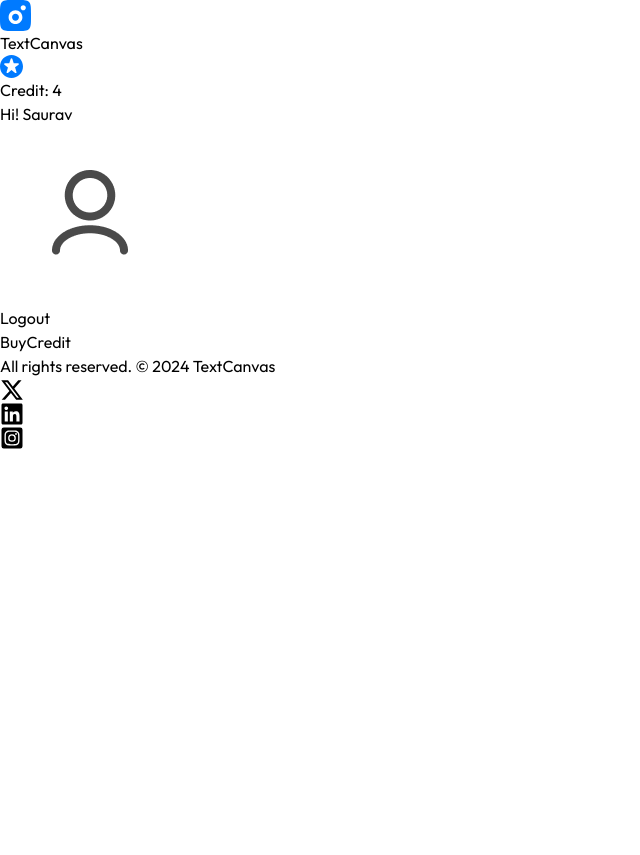
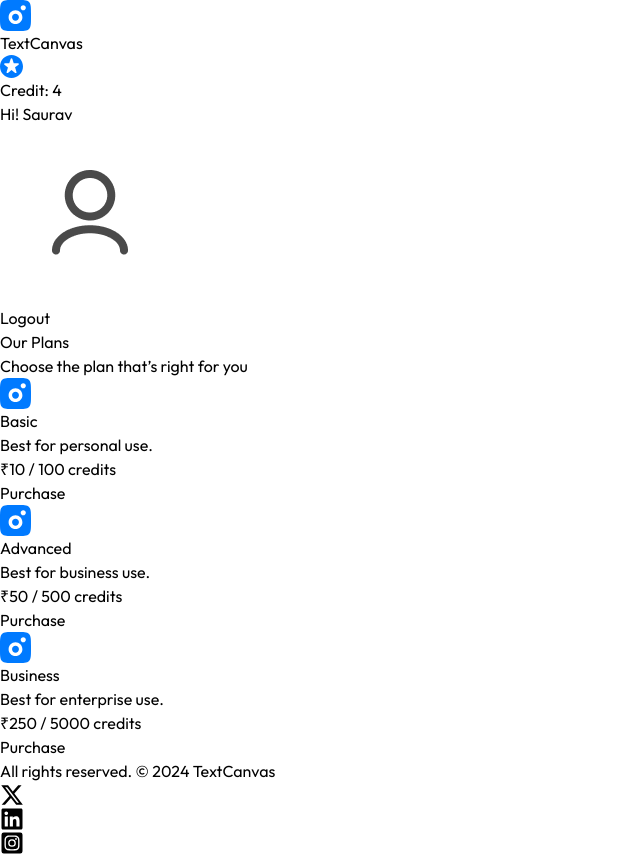
Before and after one commit to kestsaurav21/TextCanvas, a React (Vite) app in the folder client/: page /buy in a window 1280 px wide. Shown: the whole page, without its empty margins (0-640 px from the left). Before the commit the page ends 800 px from the top, so only its background shows below. Built offline with nearby package versions, Linux system fonts and the light colour scheme.

Commit message:
BuyCredit page

```diff
--- a/client/src/pages/BuyCredit.jsx
+++ b/client/src/pages/BuyCredit.jsx
@@ -1,8 +1,39 @@
 import React from 'react'
+import { assets, plans } from '../assets/assets'
+
+
 
 const BuyCredit = () => {
+
+
   return (
-    <div>BuyCredit</div>
+    <div className='min-h-[77vh] text-center pt-14 mb-10'>
+
+      <button className='bg-[#2E073F] text-white border-2 border-white shadow-xl px-10 py-3 rounded-full mb-6'>Our Plans</button>
+
+      <h1 className='text-center text-2xl md:text-3xl lg:text-4xl mt-8 font-semibold bg-gradient-to-r from-gray-900 to-gray-400 bg-clip-text text-transparent mb-6 sm:mb-10'>Choose the plan that’s right for you</h1>
+
+      <div className='flex flex-wrap justify-center gap-10 text-left'>
+        {plans.map((item, index) => (
+          <div className='bg-white drop-shadow-md border rounded-lg py-12 px-8 text-gray-700 gap-10 hover:scale-105 transition-all duration-500'
+          key={index}>
+            <img className='w-12' src={assets.logo_icon}  />
+            <p className='mt-6 text-xl font-semibold'>{item.id}</p>
+            <p className='text-sm text-gray-500'>{item.desc}</p>
+
+            <p className='mt-6'>
+              <span className='font-medium text-3xl '>₹{item.price}</span> / {item.credits} credits
+            </p>
+
+            <button onClick={() => paymentRazorpay(item.id)}
+             className='bg-black text-white mt-8 px-16 py-4 rounded-full hover:scale-105 transition-all duration-500'>Purchase</button>
+
+          </div>
+        ))}
+
+      </div>
+
+    </div>
   )
 }
 
```
